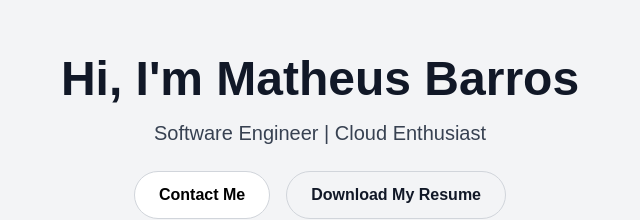
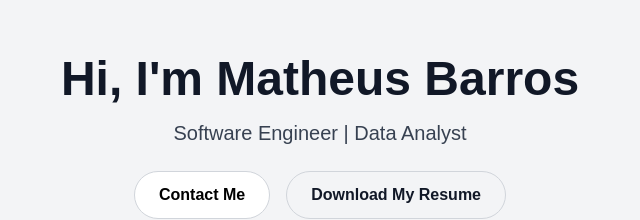
Before and after one commit to barros-m/matheusbarros.com, a Next.js app: page / in a window 1280 px wide. Shown: the part 224-444 px from the top of the page, without its empty margins (320-960 px from the left). Built offline with nearby package versions, Linux system fonts and the light colour scheme.

Commit message:
Added better description in hero

```diff
--- a/src/components/Hero.tsx
+++ b/src/components/Hero.tsx
@@ -4,6 +4,7 @@ import { motion } from "framer-motion";
 import SocialMedia from "./SocialMedia";
 
 const Hero: React.FC = () => {
+
   return (
     <div className="min-h-screen bg-gray-100 dark:bg-black text-gray-900 dark:text-white flex flex-col items-center justify-center px-4 md:px-6"> {/* Added responsive padding */}
       <motion.h1
@@ -15,7 +16,7 @@ const Hero: React.FC = () => {
         Hi, I&apos;m Matheus Barros
       </motion.h1>
       <p className="text-lg md:text-xl text-center text-gray-700 dark:text-gray-400 mb-6"> {/* Added text-center and responsive font size */}
-        Software Engineer | Cloud Enthusiast
+        Software Engineer | Data Analyst
       </p>
       <div className="flex flex-col items-center gap-4 md:flex-row md:justify-center"> {/* Centered buttons and responsive layout */}
         <a href="#contact" className="inline-flex items-center border border-gray-300 dark:border-gray-600 justify-center select-none rounded-full disabled:cursor-not-allowed disabled:opacity-70 transition ease-in-out duration-200 bg-white text-black hover:bg-gray-200 dark:bg-gray-900 dark:text-white dark:hover:bg-gray-800 text-base h-12 px-6 font-semibold w-full md:w-auto"> {/* Added width adjustments for mobile */}
```
